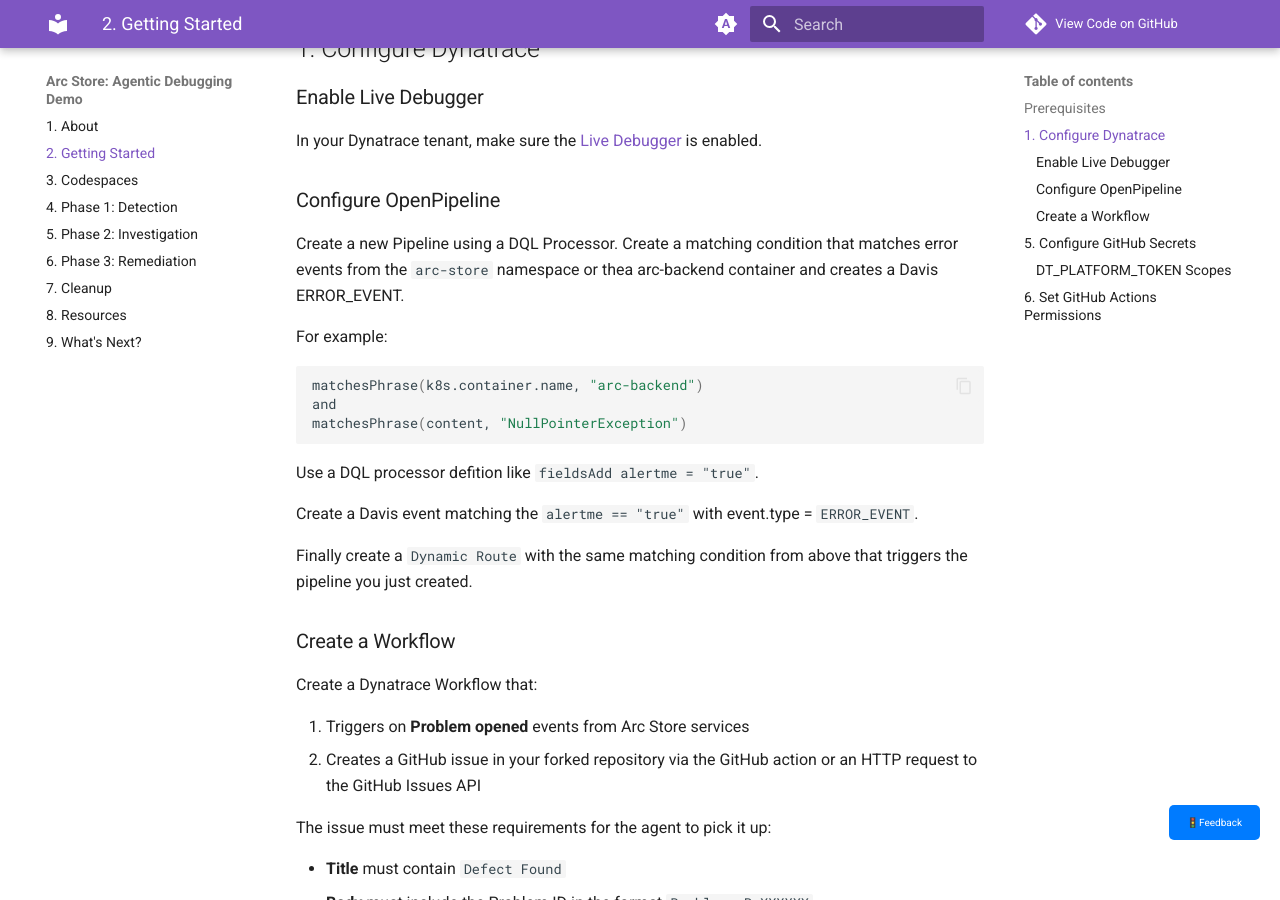
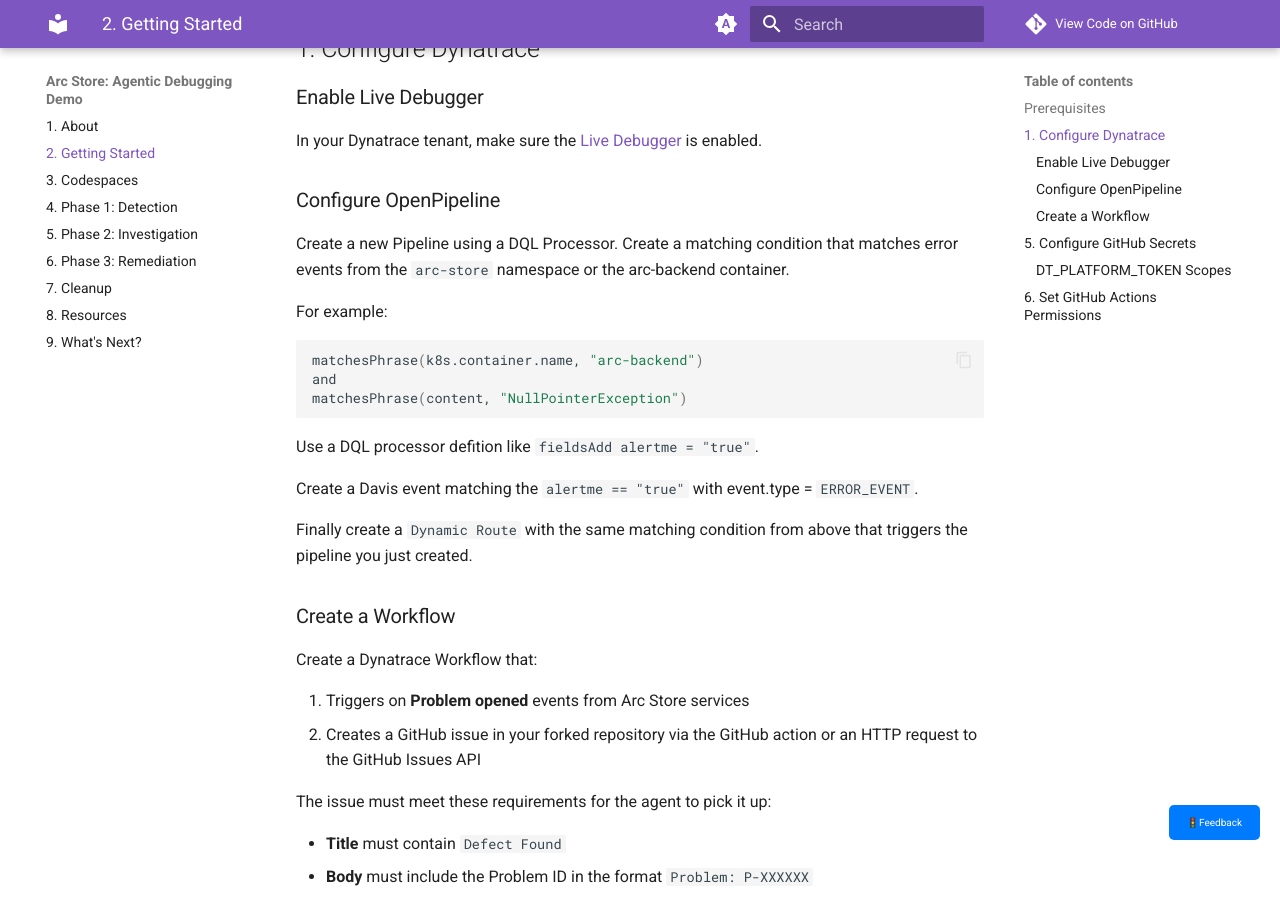
Before and after one commit to joshdynatrace/dtctl-ai-bug-demo, an MkDocs documentation site: the page built from docs/getting-started.md, in a window 1280 px wide and 900 px high, scrolled down 525 px. Built offline with MkDocs 1.6.1 and Material for MkDocs 9.7.7, drawn with Linux system fonts in a browser that asks for light colours; comment, search, counter and statistics services are not loaded.

Commit message:
Spelling fix

````diff
--- a/docs/getting-started.md
+++ b/docs/getting-started.md
@@ -23,7 +23,7 @@
 
 ### Configure OpenPipeline
 
-Create a new Pipeline using a DQL Processor. Create a matching condition that matches error events from the `arc-store` namespace or thea arc-backend container and creates a Davis ERROR_EVENT.
+Create a new Pipeline using a DQL Processor. Create a matching condition that matches error events from the `arc-store` namespace or the arc-backend container.
 
 For example:
 ```bash
````
